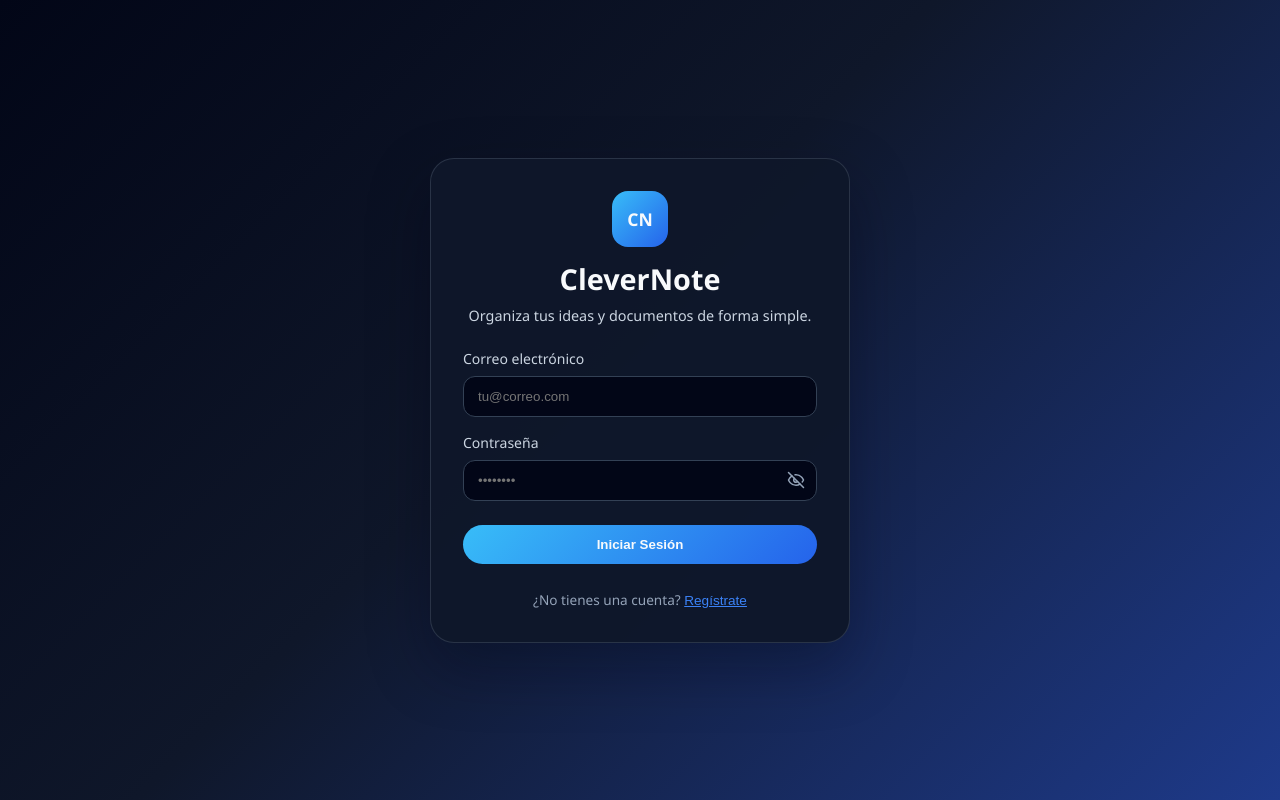
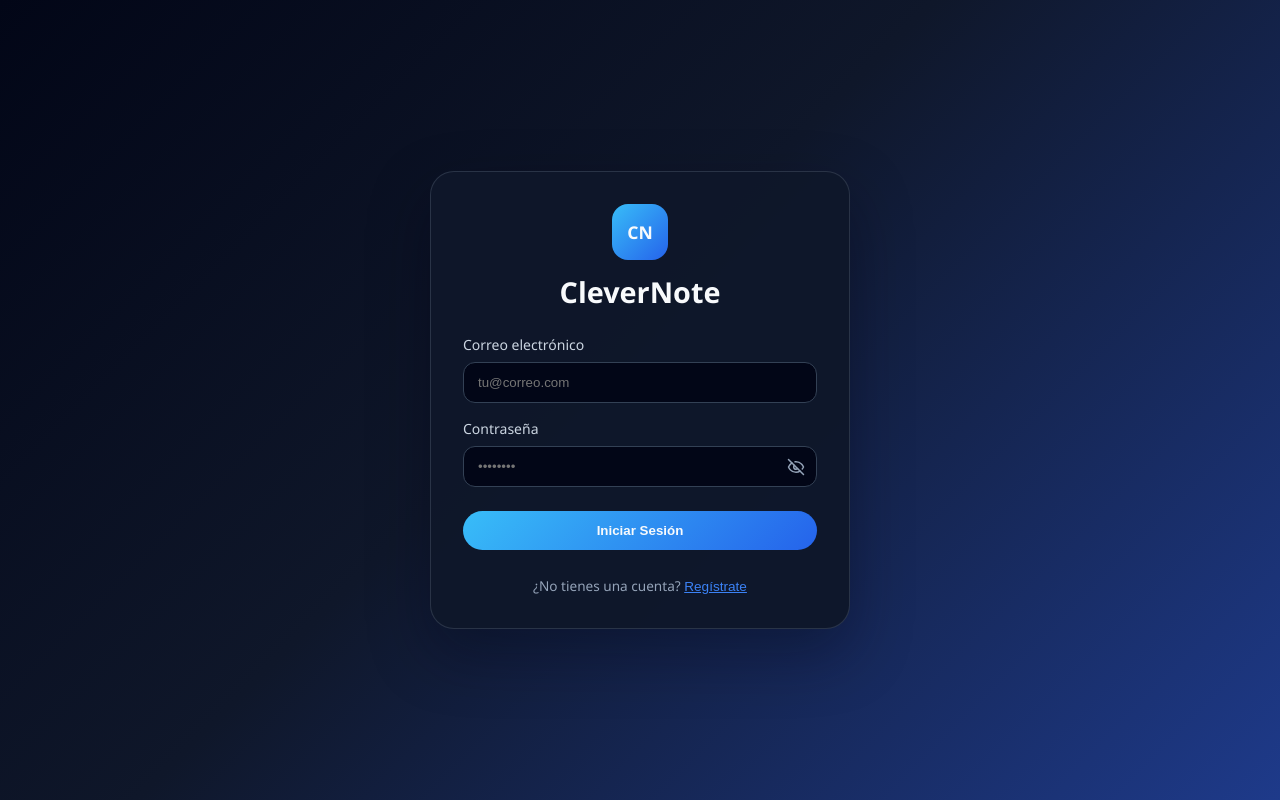
Before and after one commit to AkNdrow/PROYECTO-FINAL-PROGRAMACI-N-WEB, a React (Vite) app in the folder frontend/: page /login in a window 1280 px wide. Built offline with nearby package versions, Linux system fonts and the light colour scheme; no server answers; the HTML template or start-up script is replaced by a standard one.

Commit message:
Cambio de texto login

```diff
--- a/frontend/src/components/LoginView.jsx
+++ b/frontend/src/components/LoginView.jsx
@@ -138,7 +138,7 @@ export default function LoginView({ onLogin, onNavigateToRegister }) {
         <div className="login-brand">
           <div className="brand-mark">CN</div>
           <h1>CleverNote</h1>
-          <p>Organiza tus ideas y documentos de forma simple.</p>
+
         </div>
 
         {isVerified && (
@@ -221,16 +221,16 @@ export default function LoginView({ onLogin, onNavigateToRegister }) {
                 {showPassword ? (
                   /* Ojo abierto */
                   <svg xmlns="http://www.w3.org/2000/svg" width="18" height="18" viewBox="0 0 24 24" fill="none" stroke="currentColor" strokeWidth="2" strokeLinecap="round" strokeLinejoin="round">
-                    <path d="M2 12s3-7 10-7 10 7 10 7-3 7-10 7-10-7-10-7Z"/>
-                    <circle cx="12" cy="12" r="3"/>
+                    <path d="M2 12s3-7 10-7 10 7 10 7-3 7-10 7-10-7-10-7Z" />
+                    <circle cx="12" cy="12" r="3" />
                   </svg>
                 ) : (
                   /* Ojo tachado */
                   <svg xmlns="http://www.w3.org/2000/svg" width="18" height="18" viewBox="0 0 24 24" fill="none" stroke="#94a3b8" strokeWidth="2" strokeLinecap="round" strokeLinejoin="round">
-                    <path d="M9.88 9.88a3 3 0 1 0 4.24 4.24"/>
-                    <path d="M10.73 5.08A10.43 10.43 0 0 1 12 5c7 0 10 7 10 7a13.16 13.16 0 0 1-1.67 2.68"/>
-                    <path d="M6.61 6.61A13.52 13.52 0 0 0 2 12s3 7 10 7a9.74 9.74 0 0 0 5.39-1.61"/>
-                    <line x1="2" x2="22" y1="2" y2="22"/>
+                    <path d="M9.88 9.88a3 3 0 1 0 4.24 4.24" />
+                    <path d="M10.73 5.08A10.43 10.43 0 0 1 12 5c7 0 10 7 10 7a13.16 13.16 0 0 1-1.67 2.68" />
+                    <path d="M6.61 6.61A13.52 13.52 0 0 0 2 12s3 7 10 7a9.74 9.74 0 0 0 5.39-1.61" />
+                    <line x1="2" x2="22" y1="2" y2="22" />
                   </svg>
                 )}
               </button>
```
